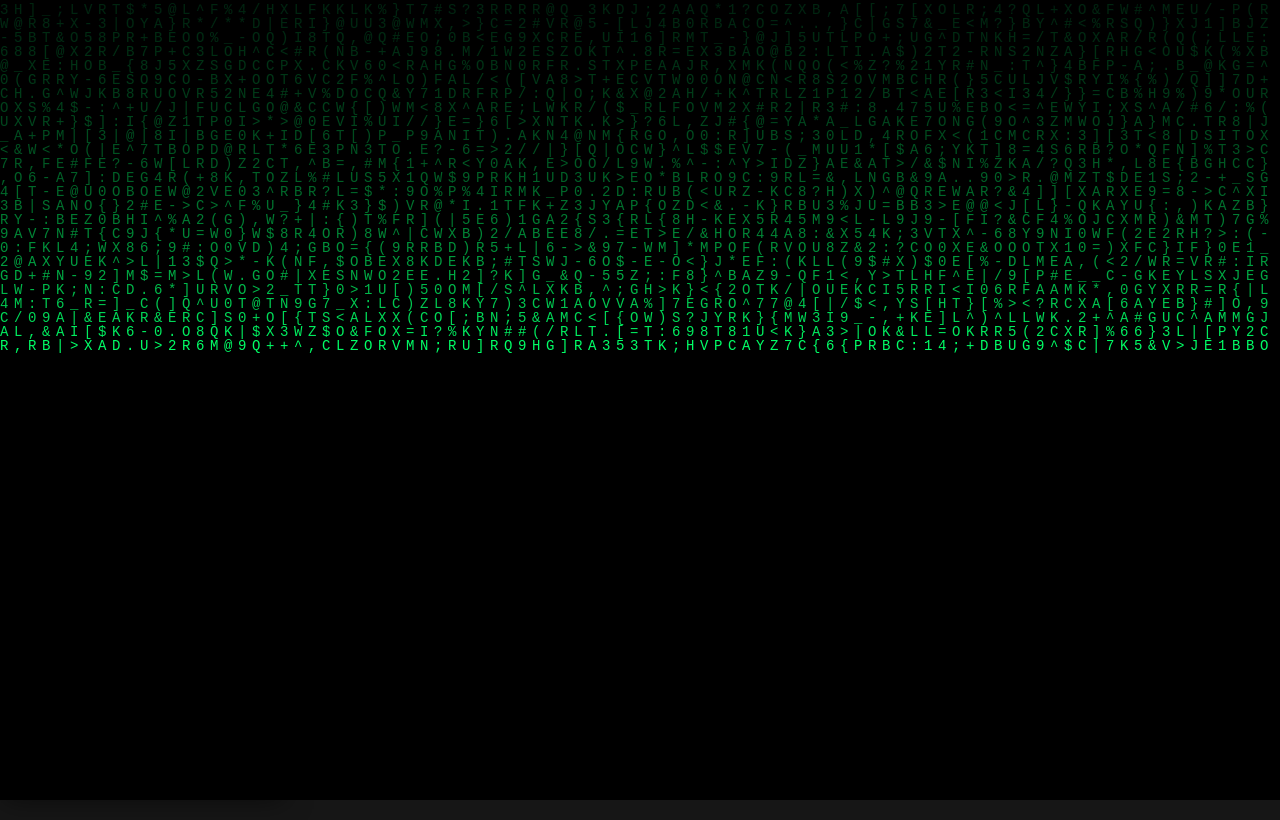
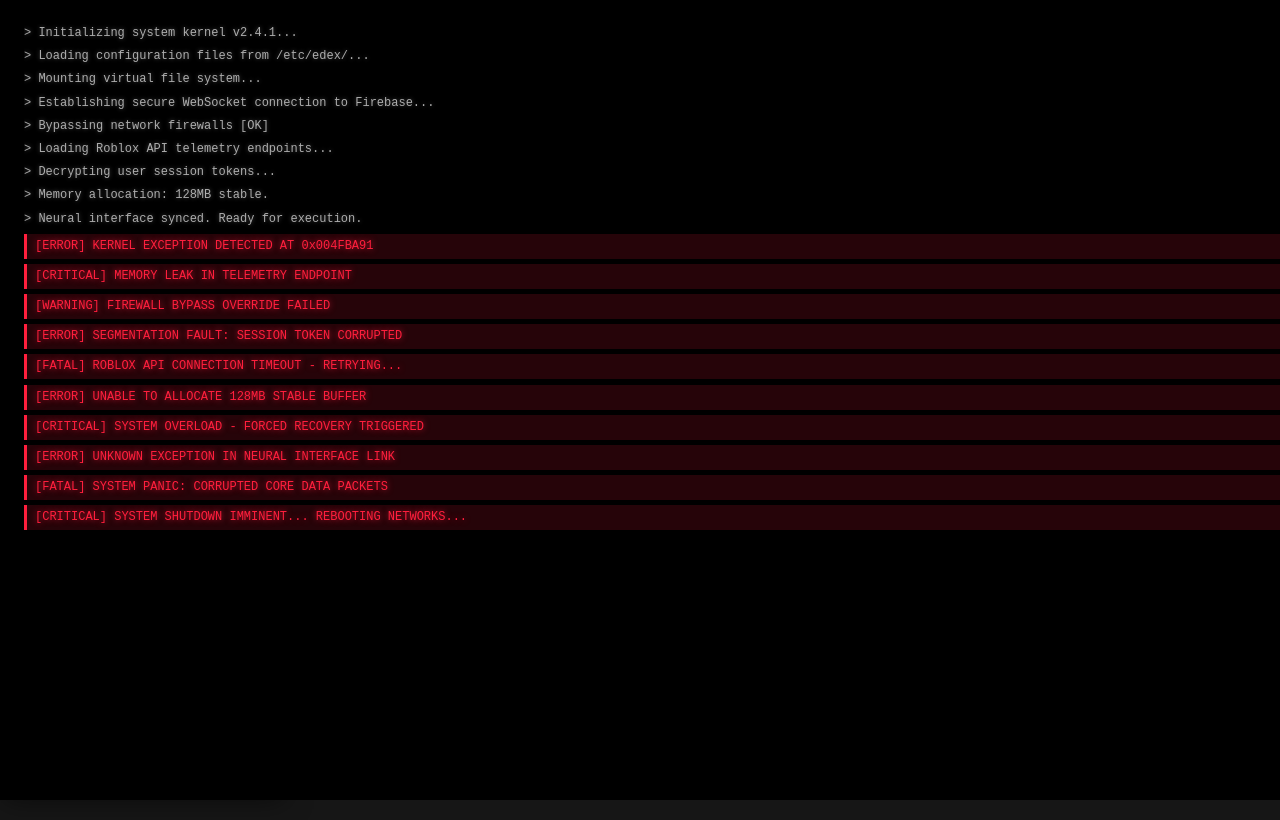
Before and after one commit to idkbru123/roblox-tracker, a website: page public/index.html in a window 1280 px wide. Drawn offline with Linux system fonts and the light colour scheme; no server answers.

Commit message:
Update index.html

```diff
--- a/public/index.html
+++ b/public/index.html
@@ -14,52 +14,42 @@
       flex-direction: column;
       justify-content: flex-start;
       align-items: flex-start;
-      padding: 20px;
+      padding: 24px;
       z-index: 9999;
       overflow: hidden;
-      transition: opacity 1s cubic-bezier(0.4, 0, 0.2, 1), visibility 1s ease;
+      transition: opacity 1.2s cubic-bezier(0.4, 0, 0.2, 1), visibility 1.2s ease;
     }
 
-    /* 1. Phần dòng lệnh chạy phía trên */
-    .terminal-screen {
+    .console-screen {
       width: 100%;
       height: 100%;
       font-family: 'Courier New', Courier, monospace;
       font-size: 12px;
-      color: rgba(255, 255, 255, 0.6);
-      line-height: 1.5;
-      overflow: hidden;
+      line-height: 1.6;
+      overflow-y: auto;
       white-space: pre-wrap;
-      text-shadow: 0 0 4px rgba(255, 255, 255, 0.3);
       position: absolute;
-      top: 20px; left: 20px;
-      right: 20px; bottom: 20px;
-      z-index: 2;
+      top: 24px; left: 24px;
+      right: 24px; bottom: 24px;
+      z-index: 3;
+      box-sizing: border-box;
+      padding-bottom: 50px;
     }
 
-    #glitchContainer {
-      position: absolute;
-      top: 0; left: 0;
-      width: 100%; height: 100%;
-      background: #000000;
-      font-family: 'Courier New', Courier, monospace;
-      font-size: 11px;
-      color: #ff1f3d;
-      padding: 20px;
-      box-sizing: border-box;
-      overflow: hidden;
-      white-space: pre-wrap;
-      display: none;
-      z-index: 3;
-      text-shadow: 0 0 6px rgba(255, 31, 61, 0.8);
+    .terminal-line {
+      color: rgba(255, 255, 255, 0.65);
+      text-shadow: 0 0 4px rgba(255, 255, 255, 0.3);
+      margin-bottom: 4px;
     }
 
     .error-glitch-bar {
       background: rgba(255, 31, 61, 0.15);
       border-left: 3px solid #ff1f3d;
-      padding: 2px 6px;
-      margin: 3px 0;
-      animation: glitchExpand 0.15s ease forwards;
+      color: #ff1f3d;
+      padding: 3px 8px;
+      margin: 5px 0;
+      text-shadow: 0 0 6px rgba(255, 31, 61, 0.8);
+      animation: glitchExpand 0.2s ease forwards;
     }
 
     @keyframes glitchExpand {
@@ -294,13 +284,10 @@
 
   <!-- INTRO SCREEN -->
   <div id="loader-wrapper">
-    <!-- Bước 1: Terminal text -->
-    <div class="terminal-screen" id="terminalLogs"></div>
+    <!-- Màn hình Console chứa cả chữ xám lẫn chữ lỗi đỏ tiếp nối bên dưới -->
+    <div class="console-screen" id="consoleScreen"></div>
 
-    <!-- Bước 2: Dòng chữ lỗi đỏ lan rộng mô phỏng GIF -->
-    <div id="glitchContainer"></div>
-
-    <!-- Bước 3: Canvas hiệu ứng mưa Matrix giống video -->
+    <!-- Canvas hiệu ứng mưa Matrix làm nền -->
     <canvas id="matrixCanvas"></canvas>
   </div>
 
@@ -425,8 +412,8 @@
       usernameCache[loggedInUserId] = loggedInName;
     }
 
-    // Sequence Animation Runner
-    const logsList = [
+    // Danh sách dòng lệnh xám và dòng lệnh lỗi đỏ
+    const terminalLogsList = [
       "Initializing system kernel v2.4.1...",
       "Loading configuration files from /etc/edex/...",
       "Mounting virtual file system...",
@@ -447,51 +434,53 @@
       "[ERROR] UNABLE TO ALLOCATE 128MB STABLE BUFFER",
       "[CRITICAL] SYSTEM OVERLOAD - FORCED RECOVERY TRIGGERED",
       "[ERROR] UNKNOWN EXCEPTION IN NEURAL INTERFACE LINK",
-      "[FATAL] SYSTEM PANIC: CORRUPTED CORE DATA PACKETS"
+      "[FATAL] SYSTEM PANIC: CORRUPTED CORE DATA PACKETS",
+      "[CRITICAL] SYSTEM SHUTDOWN IMMINENT... REBOOTING NETWORKS..."
     ];
 
-    let logIndex = 0;
-    function printTerminalLogs(callback) {
-      const terminalLogs = document.getElementById('terminalLogs');
-      if (!terminalLogs) return;
-      if (logIndex < logsList.length) {
-        terminalLogs.innerHTML += "> " + logsList[logIndex] + "<br>";
-        terminalLogs.scrollTop = terminalLogs.scrollHeight;
-        logIndex++;
-        setTimeout(() => printTerminalLogs(callback), 180);
+    // Chạy tuần tự: Chạy chữ xám -> Tiếp tục chạy chữ đỏ nối ngay bên dưới -> Kéo dài đến cuối trang -> Chuyển sang Mưa Matrix
+    function runIntroSequence() {
+      const consoleScreen = document.getElementById('consoleScreen');
+      if (!consoleScreen) return;
+
+      let tIndex = 0;
+      function printTerminal() {
+        if (tIndex < terminalLogsList.length) {
+          const div = document.createElement('div');
+          div.className = 'terminal-line';
+          div.textContent = "> " + terminalLogsList[tIndex];
+          consoleScreen.appendChild(div);
+          consoleScreen.scrollTop = consoleScreen.scrollHeight;
+          tIndex++;
+          setTimeout(printTerminal, 250); // Tốc độ vừa phải, rõ ràng
         } else {
-        setTimeout(callback, 400);
+          // Xong chữ xám, đợi một nhịp nhỏ rồi chạy tiếp chữ đỏ ngay bên dưới
+          setTimeout(printErrors, 400);
         }
       }
 
-    // Chạy hiệu ứng lỗi đỏ lan rộng xuống (Mô phỏng GIF)
-    function runGlitchEffect(callback) {
-      const terminalLogs = document.getElementById('terminalLogs');
-      terminalLogs.style.display = 'none';
-
-      const glitchContainer = document.getElementById('glitchContainer');
-      glitchContainer.style.display = 'block';
-
-      let errorIdx = 0;
-      let interval = setInterval(() => {
-        if (errorIdx < errorLogsList.length) {
+      let eIndex = 0;
+      function printErrors() {
+        if (eIndex < errorLogsList.length) {
           const div = document.createElement('div');
           div.className = 'error-glitch-bar';
-          div.textContent = errorLogsList[errorIdx];
-          glitchContainer.appendChild(div);
-          glitchContainer.scrollTop = glitchContainer.scrollHeight;
-          errorIdx++;
+          div.textContent = errorLogsList[eIndex];
+          consoleScreen.appendChild(div);
+          consoleScreen.scrollTop = consoleScreen.scrollHeight;
+          eIndex++;
+          setTimeout(printErrors, 220); // Chạy chậm, lan rộng dài xuống dưới trang
         } else {
-          clearInterval(interval);
-          setTimeout(callback, 600);
+          // Xong hết chữ lỗi đỏ, giữ lại màn hình đọc trong 800ms rồi bật hiệu ứng Mưa chữ Matrix
+          setTimeout(startMatrixRainBackground, 900);
         }
-      }, 150);
       }
 
-    // Chạy hiệu ứng mưa chữ Matrix (Mô phỏng video TikTok)
-    function runMatrixRain(callback) {
-      const glitchContainer = document.getElementById('glitchContainer');
-      glitchContainer.style.display = 'none';
+      printTerminal();
+    }
+
+    function startMatrixRainBackground() {
+      const consoleScreen = document.getElementById('consoleScreen');
+      consoleScreen.style.display = 'none'; // Ẩn khung chữ đi để chuyển sang nền Matrix
 
       const canvas = document.getElementById('matrixCanvas');
       canvas.style.display = 'block';
@@ -529,28 +518,21 @@
 
       let matrixInterval = setInterval(drawMatrix, 35);
 
-      // Chạy mưa Matrix trong 2.5 giây rồi ẩn đi để vào trang chủ
+      // Kéo dài thời gian hiển thị hiệu ứng mưa Matrix background (4.5 giây) cho đủ lâu rõ ràng
       setTimeout(() => {
         clearInterval(matrixInterval);
-        callback();
-      }, 2500);
-    }
-
-    window.addEventListener('load', () => {
-      printTerminalLogs(() => {
-        runGlitchEffect(() => {
-          runMatrixRain(() => {
         const loaderWrapper = document.getElementById('loader-wrapper');
         loaderWrapper.classList.add('fade-out');
 
         setTimeout(() => {
           loaderWrapper.style.display = 'none';
           document.getElementById('mainContent').classList.add('loaded');
-            }, 1000);
-          });
-        });
-      });
+        }, 1200);
+      }, 4500);
+    }
 
+    window.addEventListener('load', () => {
+      runIntroSequence();
       initDateDropdowns();
     });
 
```
Lines whose indentation alone changed are shown as unchanged.
